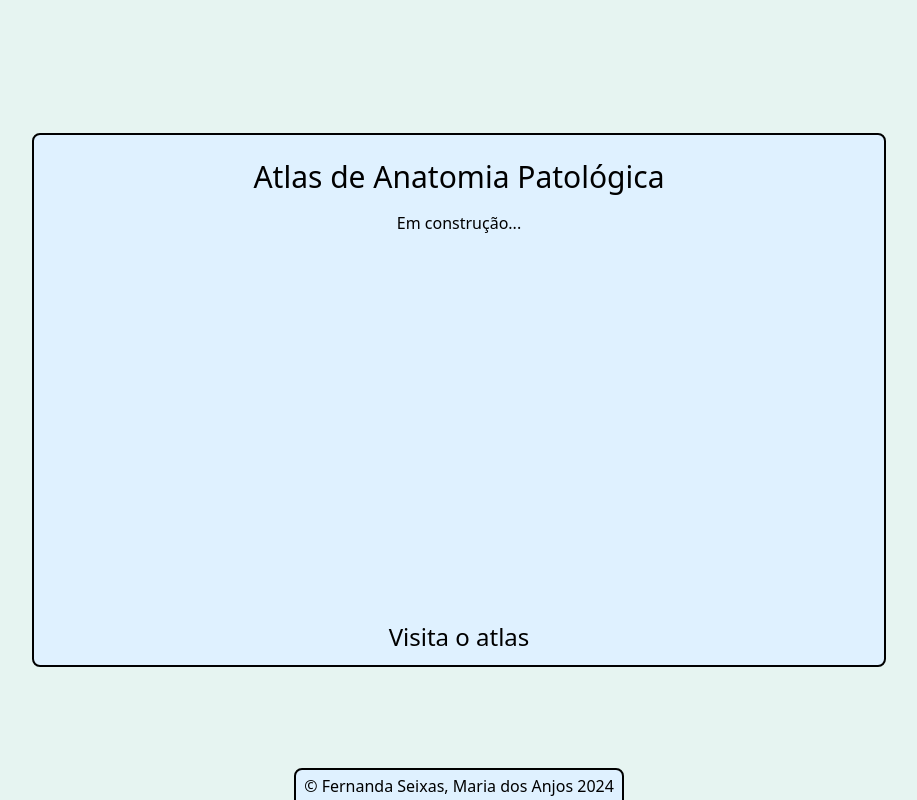
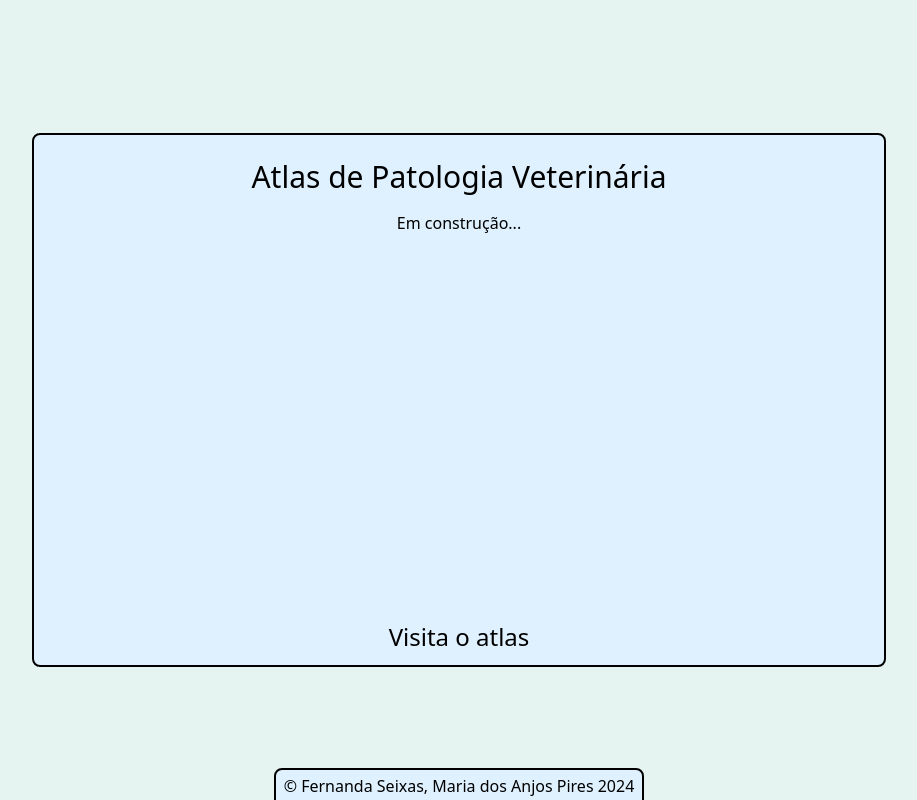
Before and after one commit to Retchut/atlas, a React (Create React App) app in the folder client/: page / in a window 1280 px wide. Shown: the whole page, without its empty margins (181-1098 px from the left). Built offline with nearby package versions, Linux system fonts and the light colour scheme.

Commit message:
chore: update footer and home page text

```diff
--- a/client/src/Components/Footer/Footer.jsx
+++ b/client/src/Components/Footer/Footer.jsx
@@ -2,7 +2,7 @@ function Footer() {
   return (
     <div className="fixed -bottom-2 w-full flex justify-center">
       <footer className="w-fit atlas-section pt-1 pb-2 px-2">
-        © Fernanda Seixas, Maria dos Anjos 2024
+        © Fernanda Seixas, Maria dos Anjos Pires 2024
       </footer>
     </div>
   );
--- a/client/src/Pages/Home/Home.jsx
+++ b/client/src/Pages/Home/Home.jsx
@@ -5,7 +5,7 @@ function Home() {
     <div className="w-screen h-screen flex flex-col items-center justify-center">
       <div className="sm:w-2/3 h-2/3 atlas-section flex flex-col items-center">
         <div className="grow flex flex-col items-center mx-3 my-2">
-          <h1 className="text-3xl py-4">Atlas de Anatomia Patológica</h1>
+          <h1 className="text-3xl py-4">Atlas de Patologia Veterinária</h1>
           <p>Em construção...</p>
         </div>
         <div className="my-2 px-2 py-1 w-max h-max button-link text-center text-2xl">
```
